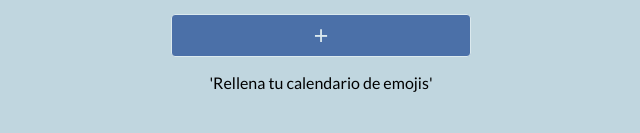
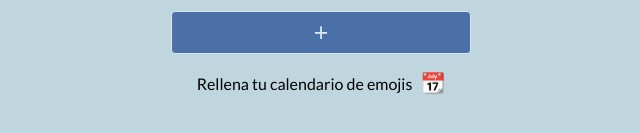
Before and after one commit to PozaTR/formacion-online-life-calendar-PozaTR, a React (Create React App) app: page /#/ in a window 1280 px wide. Shown: the part 355-488 px from the top of the page, without its empty margins (319-959 px from the left). Built offline with nearby package versions, Linux system fonts and the light colour scheme.

Commit message:
add emojis in the projects and delete images

```diff
--- a/src/components/DayList.js
+++ b/src/components/DayList.js
@@ -1,7 +1,5 @@
 import React from 'react';
 import { Link } from 'react-router-dom';
-import happy from '../images/happy.jpg';
-import sad from '../images/sad.jpg';
 import '../styles/components/dayList.scss';
 
 const DayList = (props) => {
@@ -20,15 +18,16 @@ const DayList = (props) => {
                     <div classname="day__information" onClick={() => showMessage(day)}>
                       <p className="day__date">{day.date}</p>
                     {day.feeling === 'happy'
-                    ? <img className="day__emoji" src={happy} alt="happy"/>
-                    : <img className="day__emoji" src={sad} alt="sad"/>
+                    ? <span class="day__emoji" role="img" aria-label="smiling">&#128515;</span>
+                    : <span class="day__emoji" role="img" aria-label="disappointed">&#128543;</span>
                     }
                     </div>
                   </li>
                 )}
           </ul>
         : <div className="dayList__message">
-            'Rellena tu calendario de emojis'
+            Rellena tu calendario de emojis
+            <span class="dayList__message__emoji" role="img" aria-label="calendar">&#128198;</span>
           </div>
       }
       </div>
--- a/src/components/Edition.js
+++ b/src/components/Edition.js
@@ -104,7 +104,7 @@ class Edition extends React.Component {
                   />
               </div>
             : <div>
-                <p className="message__sad-day">OHHH :( siento que hayas tenido un mal día</p>
+                <p className="message__sad-day">OHHH <span role="img" aria-label="crying face">&#128546;</span>, siento que hayas tenido un mal día</p>
               </div>}
           </form>
           <Link className="edition__link" to='/'>
--- a/src/styles/components/dayList.scss
+++ b/src/styles/components/dayList.scss
@@ -11,6 +11,7 @@
   }
 
   &__list {
+    background-color: lighten($primary-extraLight, 5);
     border: 2px solid $primary;
     border-radius: 4px;
     color: $secondary;
@@ -26,8 +27,19 @@
       grid-template-rows: 1fr 1fr 1fr 1fr 1fr;
     }
   }
+
+  &__message {
+    &__emoji {
+      display: inline-block;
+      font-size: 20px;
+      padding-left: 8px;
+    }
+  }
 }
 
 .day__emoji {
-  width: 90px;
+  display: inline-block;
+  font-size: 64px;
+  line-height: 1;
+  padding: 8px;
 }
--- a/src/styles/components/edition.scss
+++ b/src/styles/components/edition.scss
@@ -3,7 +3,7 @@
 
 .edition {
   align-items: center;
-  background-color: $primary-extraLight;
+  background-color: lighten($primary-extraLight, 5);
   border: 1px solid $secondary;
   border-radius: 4px;
   box-shadow: 1px 1px 4px $secondary;
```
Also changed, not shown: src/images/happy.jpg (deleted), src/images/sad.jpg (deleted).
